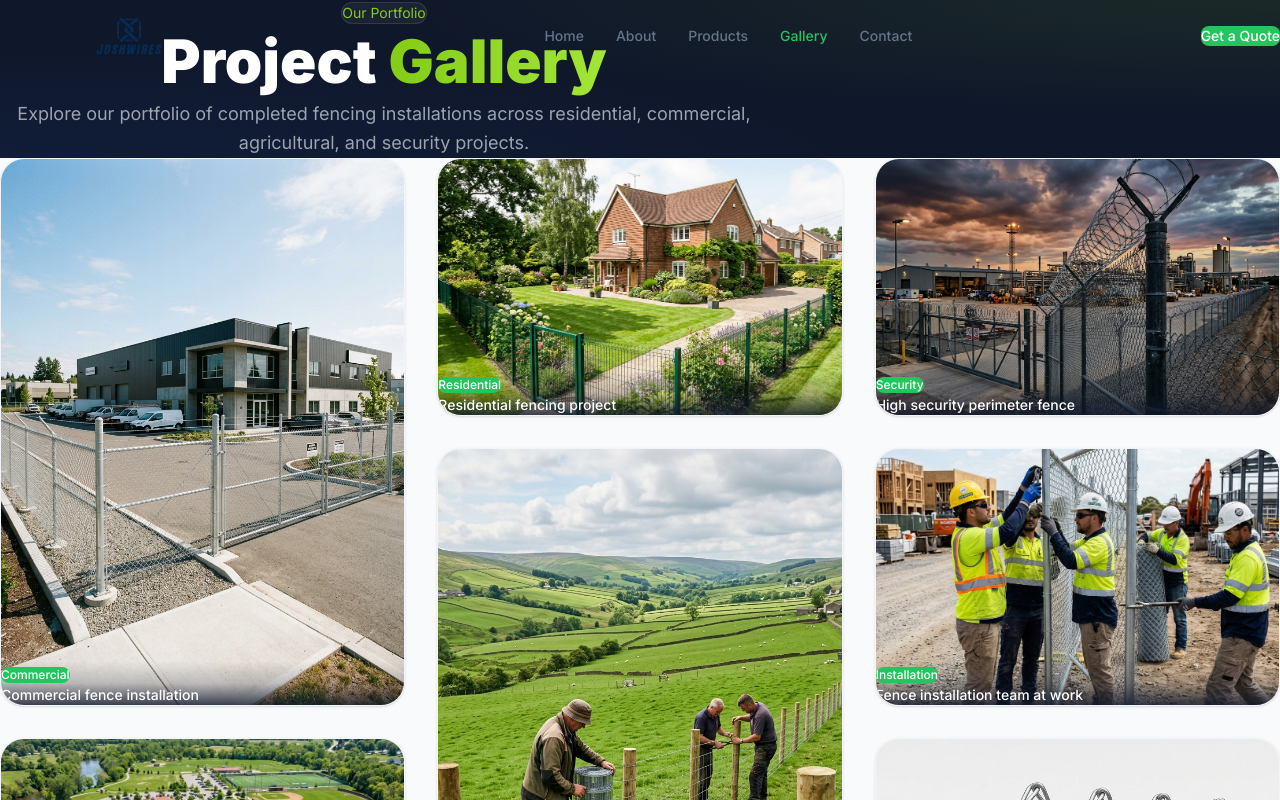
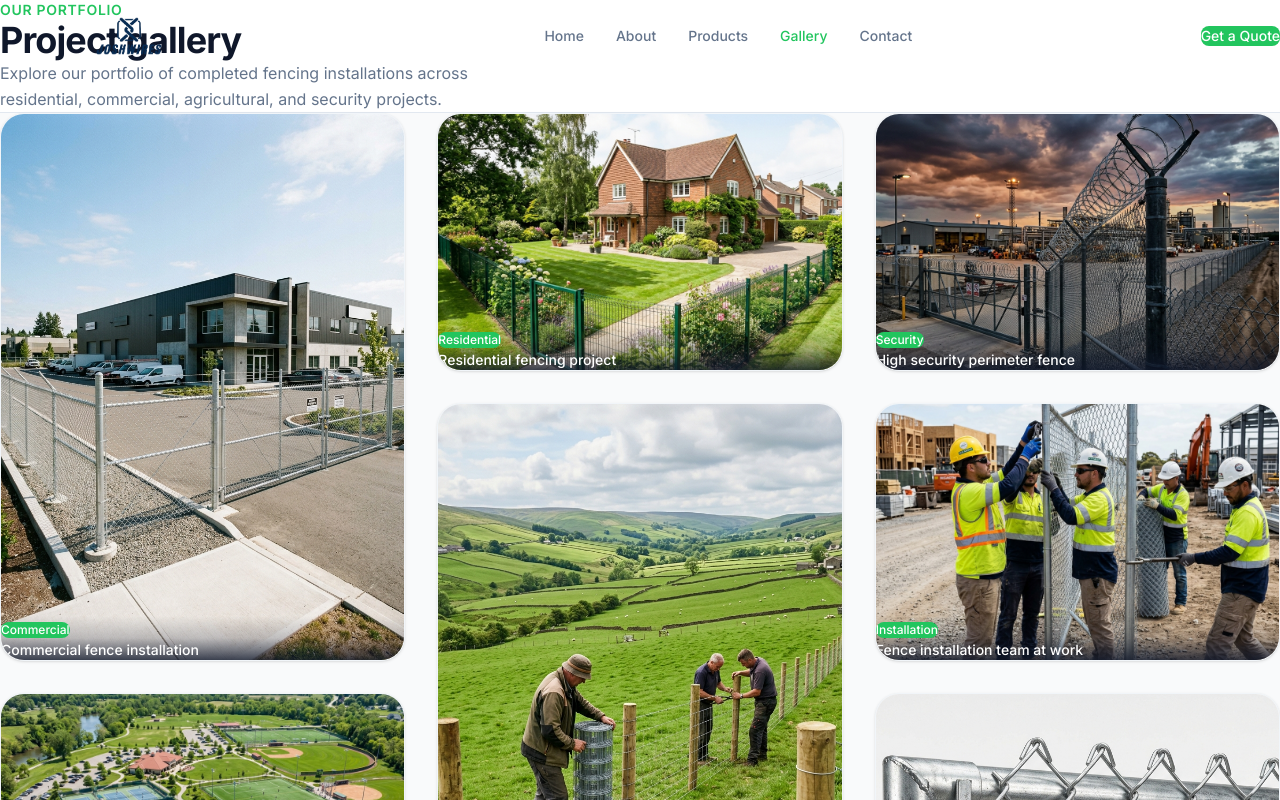
Before and after one commit to tinoe0404/job-wires, a Next.js app: page /gallery in a window 1280 px wide. Shown: the top 800 px of the page. Built offline with nearby package versions, Linux system fonts and the light colour scheme.

Commit message:
refactor: standardize page header components across about, contact, gallery, and products pages

```diff
--- a/app/about/page.tsx
+++ b/app/about/page.tsx
@@ -25,30 +25,16 @@ import CTABanner from "@/components/CTABanner";
 export default function AboutPage() {
   return (
     <>
-      {/* ======================== PAGE HERO ======================== */}
-      <section className="relative pt-32 pb-20 bg-navy overflow-hidden">
-        <div className="absolute inset-0 bg-[radial-gradient(ellipse_at_top_right,rgba(132,204,22,0.1),transparent_50%)]" />
-        <div className="absolute inset-0 bg-[radial-gradient(ellipse_at_bottom_left,rgba(37,99,235,0.08),transparent_50%)]" />
-
-        <div className="max-w-7xl mx-auto px-4 sm:px-6 lg:px-8 relative z-10">
-          <motion.div
-            variants={fadeInUp}
-            initial="hidden"
-            animate="visible"
-            className="text-center max-w-3xl mx-auto"
-          >
-            <span className="inline-flex items-center gap-2 px-4 py-2 bg-white/5 border border-white/10 rounded-full text-sm text-lime mb-6">
-              About Us
-            </span>
-            <h1 className="text-4xl md:text-5xl lg:text-6xl font-black text-white leading-tight mb-6">
-              Building Trust Through{" "}
-              <span className="text-transparent bg-clip-text bg-gradient-to-r from-lime to-lime-light">
-                Quality Fencing
-              </span>
+      {/* ======================== PAGE HEADER ======================== */}
+      <section className="pt-36 pb-16 bg-white border-b border-slate-200">
+        <div className="max-w-6xl mx-auto px-6">
+          <motion.div variants={fadeInUp} initial="hidden" animate="visible">
+            <p className="text-sm font-semibold text-[var(--color-accent)] tracking-wider uppercase mb-3">About Us</p>
+            <h1 className="text-3xl md:text-4xl font-sans font-bold text-[var(--color-primary)] tracking-tight mb-4">
+              Building trust through quality fencing
             </h1>
-            <p className="text-gray-400 text-lg leading-relaxed">
-              For over 15 years, Joshwires has been at the forefront of delivering
-              premium wire mesh and fencing solutions across Zimbabwe.
+            <p className="text-[var(--color-muted)] text-base max-w-lg leading-relaxed">
+              For over 15 years, Joshwires has been at the forefront of delivering premium wire mesh and fencing solutions across Zimbabwe.
             </p>
           </motion.div>
         </div>
--- a/app/contact/page.tsx
+++ b/app/contact/page.tsx
@@ -22,30 +22,16 @@ import ContactForm from "@/components/ContactForm";
 export default function ContactPage() {
   return (
     <>
-      {/* ======================== PAGE HERO ======================== */}
-      <section className="relative pt-32 pb-20 bg-navy overflow-hidden">
-        <div className="absolute inset-0 bg-[radial-gradient(ellipse_at_top_right,rgba(132,204,22,0.1),transparent_50%)]" />
-        <div className="absolute inset-0 bg-[radial-gradient(ellipse_at_bottom_left,rgba(37,99,235,0.08),transparent_50%)]" />
-
-        <div className="max-w-7xl mx-auto px-4 sm:px-6 lg:px-8 relative z-10">
-          <motion.div
-            variants={fadeInUp}
-            initial="hidden"
-            animate="visible"
-            className="text-center max-w-3xl mx-auto"
-          >
-            <span className="inline-flex items-center gap-2 px-4 py-2 bg-white/5 border border-white/10 rounded-full text-sm text-lime mb-6">
-              Get In Touch
-            </span>
-            <h1 className="text-4xl md:text-5xl lg:text-6xl font-black text-white leading-tight mb-6">
-              Contact{" "}
-              <span className="text-transparent bg-clip-text bg-gradient-to-r from-lime to-lime-light">
-                Joshwires
-              </span>
+      {/* ======================== PAGE HEADER ======================== */}
+      <section className="pt-36 pb-16 bg-white border-b border-slate-200">
+        <div className="max-w-6xl mx-auto px-6">
+          <motion.div variants={fadeInUp} initial="hidden" animate="visible">
+            <p className="text-sm font-semibold text-[var(--color-accent)] tracking-wider uppercase mb-3">Get In Touch</p>
+            <h1 className="text-3xl md:text-4xl font-sans font-bold text-[var(--color-primary)] tracking-tight mb-4">
+              Contact Joshwires
             </h1>
-            <p className="text-gray-400 text-lg leading-relaxed">
-              Ready to start your fencing project? Reach out to us for expert advice,
-              product inquiries, or a free quotation.
+            <p className="text-[var(--color-muted)] text-base max-w-lg leading-relaxed">
+              Ready to start your fencing project? Reach out to us for expert advice, product inquiries, or a free quotation.
             </p>
           </motion.div>
         </div>
--- a/app/gallery/page.tsx
+++ b/app/gallery/page.tsx
@@ -9,30 +9,16 @@ import CTABanner from "@/components/CTABanner";
 export default function GalleryPage() {
   return (
     <>
-      {/* ======================== PAGE HERO ======================== */}
-      <section className="relative pt-32 pb-20 bg-navy overflow-hidden">
-        <div className="absolute inset-0 bg-[radial-gradient(ellipse_at_top_right,rgba(132,204,22,0.1),transparent_50%)]" />
-        <div className="absolute inset-0 bg-[radial-gradient(ellipse_at_bottom_left,rgba(37,99,235,0.08),transparent_50%)]" />
-
-        <div className="max-w-7xl mx-auto px-4 sm:px-6 lg:px-8 relative z-10">
-          <motion.div
-            variants={fadeInUp}
-            initial="hidden"
-            animate="visible"
-            className="text-center max-w-3xl mx-auto"
-          >
-            <span className="inline-flex items-center gap-2 px-4 py-2 bg-white/5 border border-white/10 rounded-full text-sm text-lime mb-6">
-              Our Portfolio
-            </span>
-            <h1 className="text-4xl md:text-5xl lg:text-6xl font-black text-white leading-tight mb-6">
-              Project{" "}
-              <span className="text-transparent bg-clip-text bg-gradient-to-r from-lime to-lime-light">
-                Gallery
-              </span>
+      {/* ======================== PAGE HEADER ======================== */}
+      <section className="pt-36 pb-16 bg-white border-b border-slate-200">
+        <div className="max-w-6xl mx-auto px-6">
+          <motion.div variants={fadeInUp} initial="hidden" animate="visible">
+            <p className="text-sm font-semibold text-[var(--color-accent)] tracking-wider uppercase mb-3">Our Portfolio</p>
+            <h1 className="text-3xl md:text-4xl font-sans font-bold text-[var(--color-primary)] tracking-tight mb-4">
+              Project gallery
             </h1>
-            <p className="text-gray-400 text-lg leading-relaxed">
-              Explore our portfolio of completed fencing installations across
-              residential, commercial, agricultural, and security projects.
+            <p className="text-[var(--color-muted)] text-base max-w-lg leading-relaxed">
+              Explore our portfolio of completed fencing installations across residential, commercial, agricultural, and security projects.
             </p>
           </motion.div>
         </div>
--- a/app/products/page.tsx
+++ b/app/products/page.tsx
@@ -10,30 +10,16 @@ import CTABanner from "@/components/CTABanner";
 export default function ProductsPage() {
   return (
     <>
-      {/* ======================== PAGE HERO ======================== */}
-      <section className="relative pt-32 pb-20 bg-navy overflow-hidden">
-        <div className="absolute inset-0 bg-[radial-gradient(ellipse_at_top_right,rgba(132,204,22,0.1),transparent_50%)]" />
-        <div className="absolute inset-0 bg-[radial-gradient(ellipse_at_bottom_left,rgba(37,99,235,0.08),transparent_50%)]" />
-
-        <div className="max-w-7xl mx-auto px-4 sm:px-6 lg:px-8 relative z-10">
-          <motion.div
-            variants={fadeInUp}
-            initial="hidden"
-            animate="visible"
-            className="text-center max-w-3xl mx-auto"
-          >
-            <span className="inline-flex items-center gap-2 px-4 py-2 bg-white/5 border border-white/10 rounded-full text-sm text-lime mb-6">
-              Our Products
-            </span>
-            <h1 className="text-4xl md:text-5xl lg:text-6xl font-black text-white leading-tight mb-6">
-              Premium{" "}
-              <span className="text-transparent bg-clip-text bg-gradient-to-r from-lime to-lime-light">
-                Fencing Products
-              </span>
+      {/* ======================== PAGE HEADER ======================== */}
+      <section className="pt-36 pb-16 bg-white border-b border-slate-200">
+        <div className="max-w-6xl mx-auto px-6">
+          <motion.div variants={fadeInUp} initial="hidden" animate="visible">
+            <p className="text-sm font-semibold text-[var(--color-accent)] tracking-wider uppercase mb-3">Our Products</p>
+            <h1 className="text-3xl md:text-4xl font-sans font-bold text-[var(--color-primary)] tracking-tight mb-4">
+              Premium fencing products
             </h1>
-            <p className="text-gray-400 text-lg leading-relaxed">
-              Explore our comprehensive range of high-quality wire mesh, fencing,
-              and security products designed for every application.
+            <p className="text-[var(--color-muted)] text-base max-w-lg leading-relaxed">
+              Explore our comprehensive range of high-quality wire mesh, fencing, and security products designed for every application.
             </p>
           </motion.div>
         </div>
```
